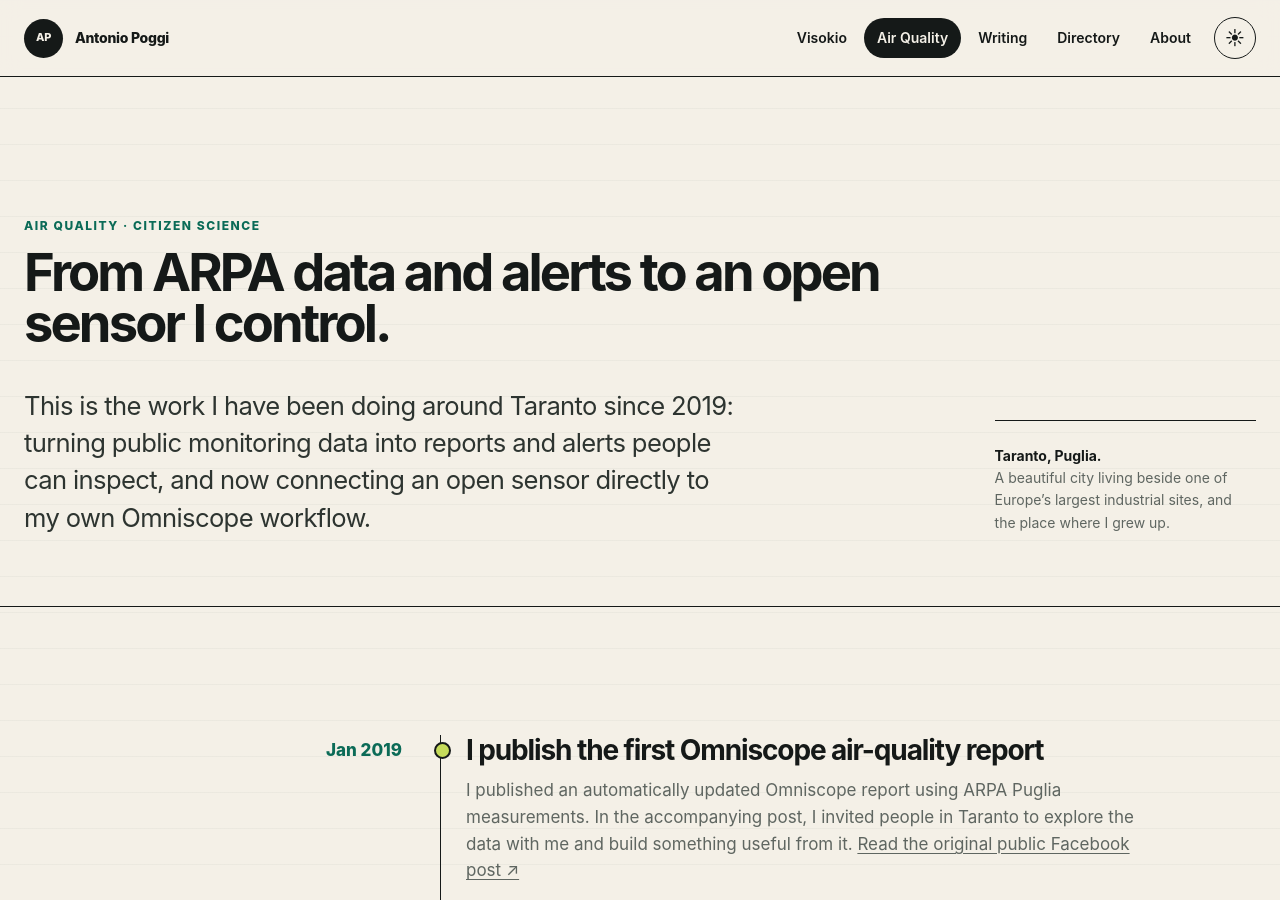
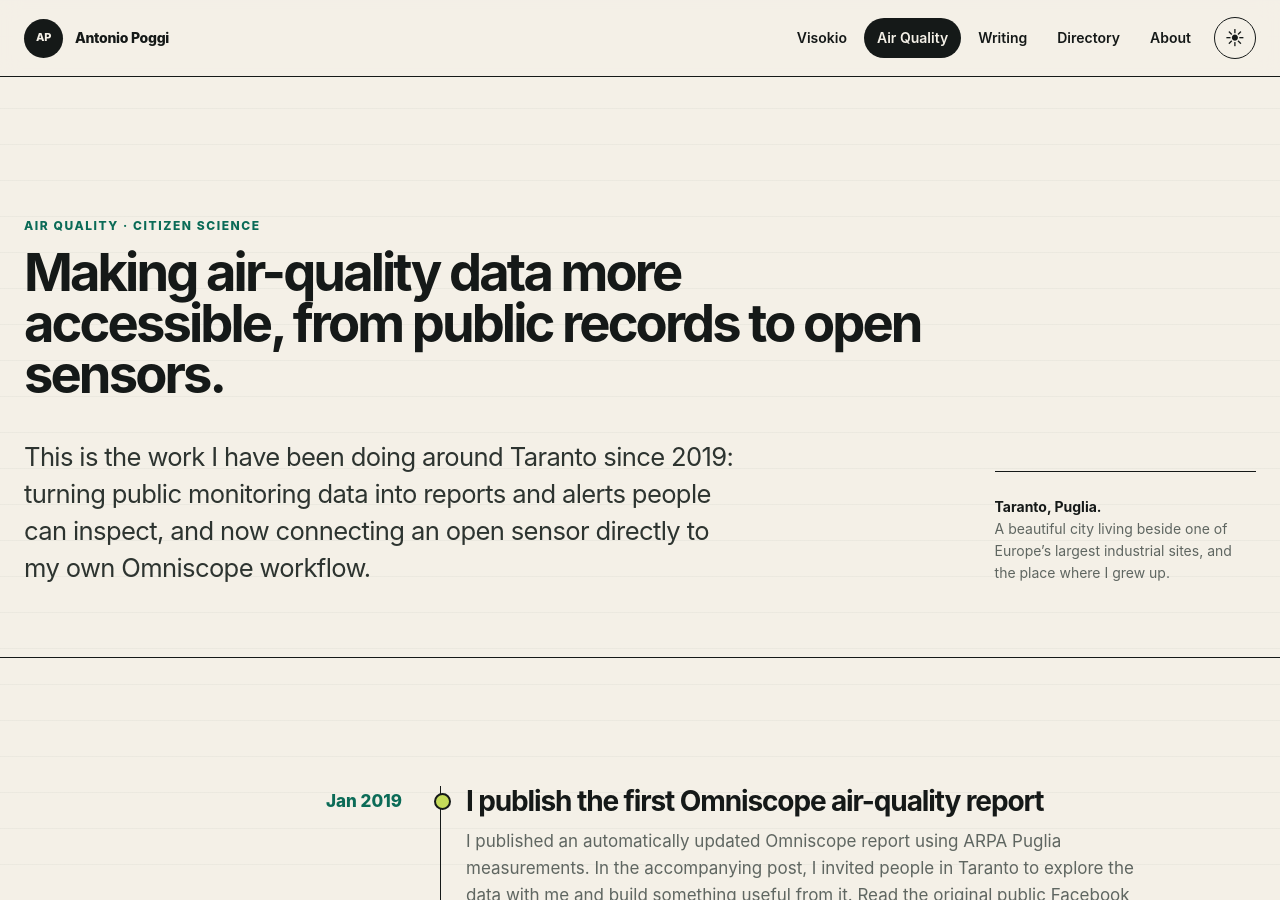
Before and after one commit to toniopoggi/toniopoggi.github.io, a Jekyll site: the page built from air-quality.md, in a window 1280 px wide and 900 px high. Built offline with Jekyll 4.4.1, drawn with Linux system fonts in a browser that asks for light colours.

Commit message:
Refine Air Quality page introduction

```diff
--- a/air-quality.md
+++ b/air-quality.md
@@ -9,7 +9,7 @@ image: /assets/images/x-2025-benzene-peak-42-54.jpg
   <div class="shell page-intro-grid">
     <div>
       <p class="eyebrow">Air quality · Citizen science</p>
-      <h1>From ARPA data and alerts to an open sensor I control.</h1>
+      <h1>Making air-quality data more accessible, from public records to open sensors.</h1>
       <p class="lead">This is the work I have been doing around Taranto since 2019: turning public monitoring data into reports and alerts people can inspect, and now connecting an open sensor directly to my own Omniscope workflow.</p>
     </div>
     <aside class="intro-aside">
```
